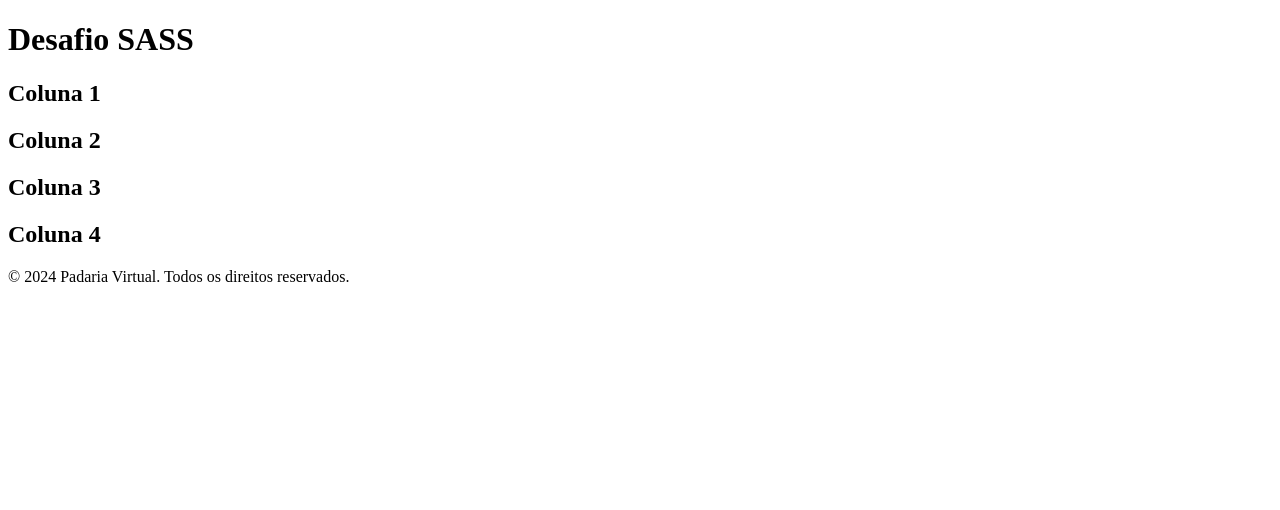
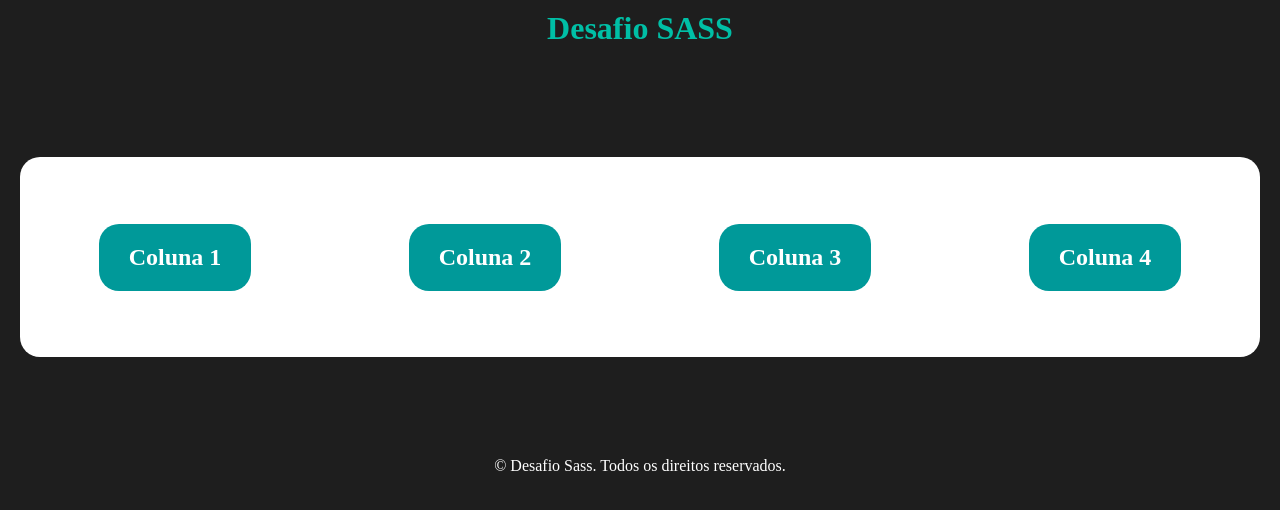
Before and after one commit to danielbgmg/Desafio-Mixed-Fun-es, a plain HTML site: page index.html in a window 1280 px wide. Drawn offline with Linux system fonts and the light colour scheme.

Commit message:
feat: Atualização da estrutura básica do projeto

```diff
--- a/index.html
+++ b/index.html
@@ -1,13 +1,15 @@
 <!DOCTYPE html>
 <html lang="pt-br">
+
 <head>
     <meta charset="UTF-8">
     <meta name="viewport" content="width=device-width, initial-scale=1.0">
-    <link rel="stylesheet" href="./styled/style.scss">
+    <link rel="stylesheet" href="./style/style.css">
     <title>Desafio SASS</title>
 </head>
+
 <body>
-    <header>
+    <header class="c-header">
         <h1>Desafio SASS</h1>
     </header>
     <Section>
@@ -25,7 +27,8 @@
         </div>
     </Section>
     <footer>
-        <p>&copy; 2024 Padaria Virtual. Todos os direitos reservados.</p>
+        <p>&copy; Desafio Sass. Todos os direitos reservados.</p>
     </footer>
 </body>
+
 </html>
--- /dev/null
+++ b/style/_main.scss
@@ -0,0 +1,30 @@
+body {
+    background-color: $background;
+}
+.c-header {
+    @include displayFlex(row, center, center);
+    background-color: $background;
+    padding: 10px 0;
+    color: $colorFonth1;
+}
+
+section {
+    @include displayFlex(row, space-around, center);
+    height: 200px;
+
+    margin: 100px 20px;
+    border-radius: 20px;
+    background-color: white;
+
+    div {
+        background-color: rgb(0, 153, 153);
+        padding: 20px 30px;
+        border-radius: 20px;
+        color: white;
+    }
+}
+
+footer {
+    @include displayFlex(row, center, center);
+    color: white;
+}
--- /dev/null
+++ b/style/_mixed.scss
@@ -0,0 +1,6 @@
+@mixin displayFlex($row, $justify, $align) {
+    display: flex;
+    flex-direction: $row;
+    justify-content: $justify;
+    align-items: $align;
+}
--- /dev/null
+++ b/style/_reset.scss
@@ -0,0 +1,8 @@
+* {
+    box-sizing: border-box;
+    margin: 0;
+    padding: 0;
+}
+
+$background: #1E1E1E;
+$colorFonth1: #00BFA6;
--- a/style/style.scss
+++ b/style/style.scss
@@ -0,0 +1,4 @@
+@import './_reset.scss';
+@import './_mixed.scss';
+
+@import './main.scss';
```
Also changed, not shown: style/_funcoes.scss (added), style/style.css, 1 other file.
